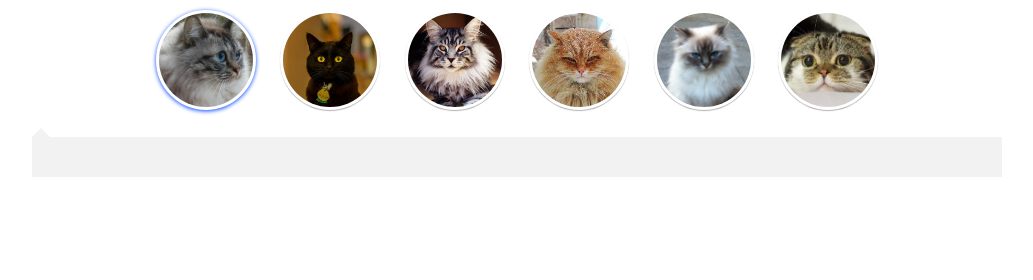
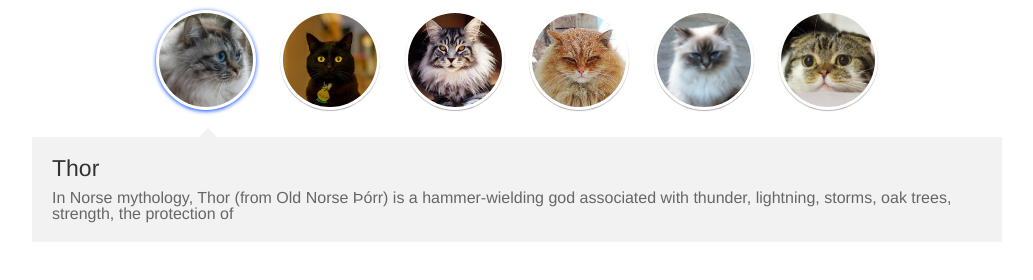
Before and after one commit to haxiomic/ArrowTabs, a plain HTML site: page example/index.html in a window 1280 px wide. Shown: the whole page, without its empty margins (123-1156 px from the left). Drawn offline with Linux system fonts and the light colour scheme.

Commit message:
Update index.html

```diff
--- a/example/index.html
+++ b/example/index.html
@@ -79,7 +79,7 @@
       }
 
       $(document).ready(function ($) {
-        $('#team-tabs').haxtabs();
+        $('#team-tabs').arrowtabs();
       });
     </script>
   </body>
```
